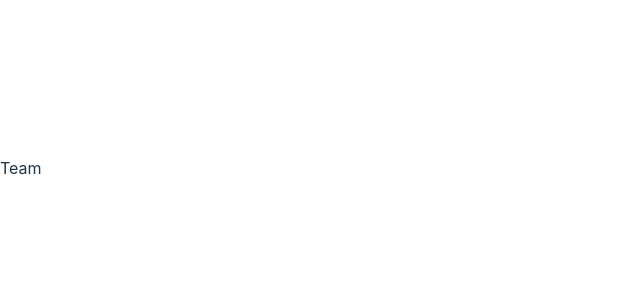
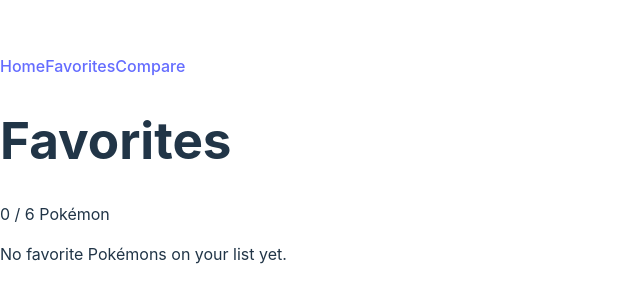
Before and after one commit to gpcoding15/dcac-pokedex-challenge, a React (Vite) app: page /team in a window 1280 px wide. Shown: the part 232-534 px from the top of the page, without its empty margins (0-640 px from the left). Built offline with nearby package versions, Linux system fonts and the light colour scheme.

Commit message:
feat: add Pokemon favorites and team

```diff
--- a/src/App.jsx
+++ b/src/App.jsx
@@ -1,13 +1,17 @@
 import { Routes, Route } from 'react-router-dom';
 import { Home, Team, Compare, PokemonDetail } from './pages'
+import { Navbar } from './components/Navbar/Navbar';
 
 export const App = () => {
   return (
-    <Routes>
-      <Route path="/" element={ <Home/>} />
-      <Route path="/pokemon/:id" element={ <PokemonDetail/>} />
-      <Route path="/team" element={<Team/>} />
-      <Route path="/compare" element={<Compare/>} />
-    </Routes>
+    <>
+      <Navbar />
+      <Routes>
+        <Route path="/" element={<Home />} />
+        <Route path="/pokemon/:id" element={<PokemonDetail />} />
+        <Route path="/team" element={<Team />} />
+        <Route path="/compare" element={<Compare />} />
+      </Routes>
+    </>
   )
 };
--- /dev/null
+++ b/src/components/FavoriteButton/FavoriteButton.jsx
@@ -0,0 +1,22 @@
+import PropTypes from "prop-types";
+import { useFavorites } from "../../hooks/useFavorites";
+
+export const FavoriteButton = ({ pokemonId }) => {
+    const { isFavorite, toggleFavorite, isFull } = useFavorites();
+
+    const favorite = isFavorite(pokemonId);
+
+    return (
+        <div>
+            <button onClick={() => toggleFavorite(pokemonId)}>
+                {favorite ? "Remove from favorites" : "Add to favorites"}
+            </button>
+
+            {isFull && !favorite && (<p>Maximum of 6 favorites reached</p>)}
+        </div>
+        );
+};
+
+FavoriteButton.propTypes = {
+    pokemonId: PropTypes.number.isRequired,
+};
--- /dev/null
+++ b/src/components/FavoritePokemon/FavoritePokemon.jsx
@@ -0,0 +1,31 @@
+import PropTypes from "prop-types";
+import { Link } from "react-router-dom";
+import { useGetPokemonByIdQuery } from "../../services/pokemonApi";
+import { FavoriteButton } from "../FavoriteButton/FavoriteButton";
+
+export const FavoritePokemon = ({ pokemonId }) => {
+    const { data, isLoading, error } = useGetPokemonByIdQuery(pokemonId);
+
+    if (isLoading) return <p>Loading Pokémon...</p>;
+    if (error) return <p>Error loading Pokémon</p>;
+
+    return (
+        <div>
+            <Link to={`/pokemon/${data.id}`}>
+                <img
+                    src={data.sprites.front_default}
+                    alt={data.name}
+                />
+
+                <p>#{data.id}</p>
+                <h2>{data.name}</h2>
+            </Link>
+
+            <FavoriteButton pokemonId={data.id} />
+        </div>
+    );
+};
+
+FavoritePokemon.propTypes = {
+    pokemonId: PropTypes.number.isRequired,
+};
--- /dev/null
+++ b/src/components/Navbar/Navbar.jsx
@@ -0,0 +1,11 @@
+import { Link } from "react-router-dom";
+
+export const Navbar = () => {
+    return (
+        <nav>
+            <Link to="/">Home</Link>
+            <Link to="/team">Favorites</Link>
+            <Link to="/compare">Compare</Link>
+        </nav>
+    );
+};
--- a/src/components/PokemonCard/PokemonCard.jsx
+++ b/src/components/PokemonCard/PokemonCard.jsx
@@ -4,6 +4,7 @@
 import { useGetPokemonByIdQuery } from '../../services/pokemonApi';
 import styles from "./PokemonCard.module.css";
 import { PokemonCardSkeleton } from "./PokemonCardSkeleton";
+import { FavoriteButton } from '../FavoriteButton/FavoriteButton';
 
 export const PokemonCard = ({pokemon}) => {
     const [ loadedImage, setLoadedImage ] = useState(false);
@@ -39,6 +40,7 @@
                 ))}
                 </div>
             </Link>
+            <FavoriteButton pokemonId={data.id} />
         </li>
     )
 };
--- /dev/null
+++ b/src/features/favorites/favoritesSlice.js
@@ -0,0 +1,24 @@
+import { createSlice } from "@reduxjs/toolkit";
+
+const initialState = {
+    pokemonIds: []
+};
+
+export const favoritesSlice = createSlice({
+    name: "favorites",
+    initialState,
+    reducers: {
+        addFavorite: (state, action) => {
+            if (state.pokemonIds.length < 6 && !state.pokemonIds.includes(action.payload)) {
+                state.pokemonIds.push(action.payload);
+            };
+        },
+
+        removeFavorite: (state, action) => {
+            state.pokemonIds = state.pokemonIds.filter((id) => id !== action.payload);
+        },
+    }
+});
+
+export const { addFavorite, removeFavorite } = favoritesSlice.actions;
+export default favoritesSlice.reducer;
--- /dev/null
+++ b/src/hooks/useFavorites.js
@@ -0,0 +1,32 @@
+import { useDispatch, useSelector } from "react-redux";
+import {
+    addFavorite,
+    removeFavorite,
+} from "../features/favorites/favoritesSlice";
+
+export const useFavorites = () => {
+    const dispatch = useDispatch();
+
+    const favoriteIds = useSelector(
+        (state) => state.favorites.pokemonIds
+    );
+
+    const isFull = favoriteIds.length >= 6;
+
+    const isFavorite = (pokemonId) => {
+        return favoriteIds.includes(pokemonId);
+    };
+
+    const toggleFavorite = (pokemonId) => {
+        if (isFavorite(pokemonId)) {
+            dispatch(removeFavorite(pokemonId));
+            return;
+        }
+        if (isFull) {
+            return;
+        }
+        dispatch(addFavorite(pokemonId));
+    };
+
+    return { favoriteIds, isFavorite, toggleFavorite, isFull };
+};
--- a/src/pages/PokemonDetail/PokemonDetail.jsx
+++ b/src/pages/PokemonDetail/PokemonDetail.jsx
@@ -1,19 +1,16 @@
 import { useParams } from "react-router-dom";
 import { useGetPokemonByIdQuery } from "../../services/pokemonApi";
 import styles from "./PokemonDetail.module.css";
+import { FavoriteButton } from "../../components/FavoriteButton/FavoriteButton";
 
 export const PokemonDetail = () => {
     const { id } = useParams();
     const { data, isLoading, error } = useGetPokemonByIdQuery(id);
 
+    const alternateSprites = [ data.sprites.back_default, data.sprites.front_shiny, data.sprites.back_shiny].filter(Boolean);
+
     if (isLoading) return <p>Loading Pokemon</p>
     if (error) return <p>Error loading Pokemon</p>
-
-    const alternateSprites = [
-        data.sprites.back_default,
-        data.sprites.front_shiny,
-        data.sprites.back_shiny,
-    ].filter(Boolean);
 
     return (
         <div className={styles.container}>
@@ -21,6 +18,8 @@
                 <h1>{data.name}</h1>
                 <p>#{data.id}</p>
             </header>
+
+            <FavoriteButton pokemonId={data.id}/>
 
             <section className={styles.section}>
                 <h2 className={styles.sprites}>Sprites</h2>
--- a/src/pages/Team/Team.jsx
+++ b/src/pages/Team/Team.jsx
@@ -1 +1,27 @@
-export const Team = () => <div>Team</div>
+import { useFavorites } from "../../hooks/useFavorites";
+import { FavoritePokemon } from "../../components/FavoritePokemon/FavoritePokemon";
+
+export const Team = () => {
+    const { favoriteIds } = useFavorites();
+
+    return (
+        <main>
+            <h1>Favorites</h1>
+
+            <p>{favoriteIds.length} / 6 Pokémon</p>
+
+            {favoriteIds.length === 0 ? (
+                <p>No favorite Pokémons on your list yet.</p>
+            ) : (
+                <div>
+                    {favoriteIds.map((pokemonId) => (
+                        <FavoritePokemon
+                            key={pokemonId}
+                            pokemonId={pokemonId}
+                        />
+                    ))}
+                </div>
+            )}
+        </main>
+    );
+};
--- a/src/store/store.js
+++ b/src/store/store.js
@@ -1,9 +1,11 @@
 import { configureStore } from "@reduxjs/toolkit";
 import { pokemonApi } from "../services/pokemonApi";
+import favoritesReducer from "../features/favorites/favoritesSlice";
 
 export const store = configureStore({
     reducer: {
-        [pokemonApi.reducerPath]: pokemonApi.reducer
+        [pokemonApi.reducerPath]: pokemonApi.reducer,
+        favorites: favoritesReducer
     },
 
     middleware: (getDefaultMiddleware) => getDefaultMiddleware().concat(pokemonApi.middleware)
```
